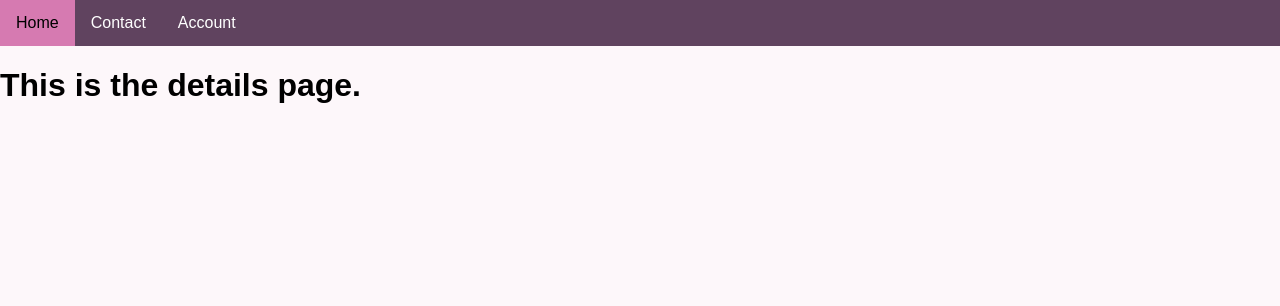
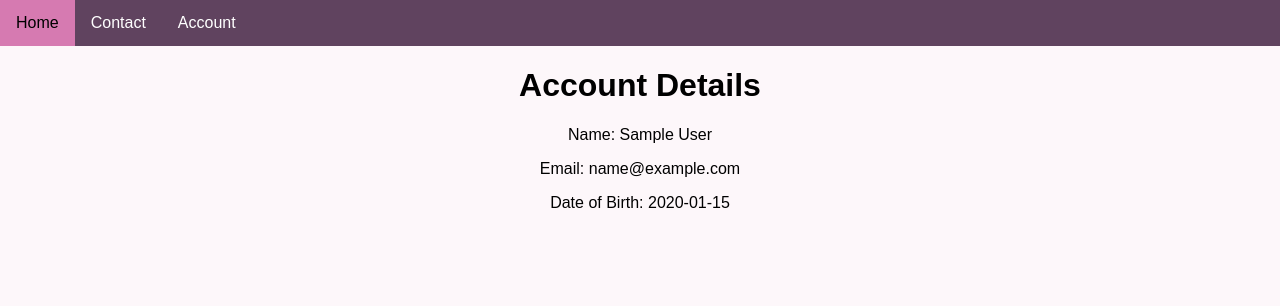
Before and after one commit to KenzyN27/software-sec-website, a Flask app: page /details in a window 1280 px wide. Shown: the top 306 px of the page. Run offline with Flask 3, Linux system fonts and the light colour scheme; a user stored in the database is signed in; tables that the repository leaves empty hold one stand-in row (values such as "Sample post"); some libraries are stand-ins or nearby versions.

Commit message:
Added openssl, excluded key/certs. Updated User data model + details page to display that data. Updated readme

```diff
--- a/Website/auth.py
+++ b/Website/auth.py
@@ -5,7 +5,7 @@ from . import db
 from email_validator import validate_email, EmailNotValidError
 from re import search
 from flask_login import login_user, login_required, logout_user, current_user
-from wtforms import Form, StringField, validators, PasswordField
+from wtforms import Form, StringField, validators, PasswordField, DateTimeField
 from flask_wtf import FlaskForm
 
 # setup Blueprint for authentication webpages
@@ -22,6 +22,7 @@ regex = '^(?=\S{8,30}$)(?=.+?\d)(?=.+?[a-z])(?=.+?[A-Z])(?=.+?[~!@#\$%\^&\*\(\)]
 class CreateAccountForm(FlaskForm):
     email = StringField('email', validators=[validators.InputRequired(),validators.Length(min=4)],render_kw={'placeholder':"Enter Email"})
     name = StringField('name', validators=[validators.InputRequired(),validators.Length(min=4,max=320)],render_kw={'placeholder':"Enter Name"})
+    dob = DateTimeField('dob', validators=[validators.InputRequired()], format='%Y-%m-%d')
     pswd1 = PasswordField('pswd1', validators=[validators.InputRequired(),validators.regexp(regex, message='Password must be secure. Requirements: A length of 8 to 20 characters, no spaces, and must contain at least one of each of the following: lowercase, uppercase, a number, and a symbol ( ~!@#$%^&*() )')],render_kw={'placeholder':"Enter Password"})
     pswd2 = PasswordField('pswd2', validators=[validators.InputRequired(),validators.Length(min=8, max=20),validators.EqualTo('pswd1', message='Passwords must match.')],render_kw={'placeholder':"Confirm Password"})
 
@@ -83,7 +84,7 @@ def create_account():
                 flash("User already exists.", category='error')
             else:
                 if not search('\s', form.pswd1.data):
-                    newUser = User(email = form.email.data, password = generate_password_hash(form.pswd1.data, method='pbkdf2'), name = form.name.data)
+                    newUser = User(email = form.email.data, password = generate_password_hash(form.pswd1.data, method='pbkdf2'), name = form.name.data, dateOfBirth = form.dob.data)
                     db.session.add(newUser)
                     db.session.commit()
 
@@ -91,10 +92,8 @@ def create_account():
                     return redirect(url_for('auth.login'))
                 else:
                     flash('Password must be secure. Requirements: A length of 8 to 30 characters, no spaces, and must contain at least one of each of the following: lowercase, uppercase, a number, and a symbol ( ~!@#$%^&*() )', category='error')
-                    return redirect(url_for('auth.create_account'))
         except EmailNotValidError:
             flash("Email must be a valid email.", category='error')
-            return redirect(url_for('auth.create_account'))
 
     return render_template("create_account.html", user=current_user, form=form)
 
--- a/Website/models.py
+++ b/Website/models.py
@@ -9,4 +9,5 @@ class User(db.Model, UserMixin):
     email = db.Column(db.String(320), unique=True, nullable=False)
     password = db.Column(db.String(20), nullable=False)
     name = db.Column(db.String(71), nullable=False)
+    dateOfBirth = db.Column(db.Date)
     loginAttempts = db.Column(db.Integer(), nullable=False, default=0)
--- a/Website/static/styles/formstyle.css
+++ b/Website/static/styles/formstyle.css
@@ -16,7 +16,7 @@
     height: 300px;
 }
 
-input[type=text], input[type=password] {
+input[type=text], input[type=password], input[type=date] {
     padding: 10px 20px;
     margin: 10px 0;
     display: inline-block;
--- a/Website/templates/base.html
+++ b/Website/templates/base.html
@@ -20,7 +20,7 @@
                 <div class="account-dropdown">
                     <button class="dropbtn" href="account">Account</button>
                     <div class="dropdown-stuff">
-                        <a href="details">Details</a>
+                        <a href="details">Account Details</a>
                         <a href="change_password">Change Password</a>
                         <a href="logout">Logout</a>
                     </div>
--- a/Website/templates/details.html
+++ b/Website/templates/details.html
@@ -1,5 +1,8 @@
-{% extends "base.html" %} {% block title %}details{% endblock %}
+{% extends "base.html" %} {% block title %}Account Details{% endblock %}
 
 {% block content %}
-<h1>This is the details page.</h1>
+<h1 align="center">Account Details</h1>
+<p align="center">Name: {{user.name}}</p>
+<p align="center">Email: {{user.email}}</p>
+<p align="center">Date of Birth: {{user.dateOfBirth}}</p>
 {% endblock %}
--- a/Website/templates/home.html
+++ b/Website/templates/home.html
@@ -1,5 +1,5 @@
 {% extends "base.html" %} {% block title %}Home{% endblock %}
 
 {% block content %}
-<h1>This is the homepage.</h1>
+<h1 align="center">Welcome {{user.name}}!</h1>
 {% endblock %}
--- a/main.py
+++ b/main.py
@@ -8,4 +8,5 @@ app = create_app()
 # only run the app if main.py executes
 if __name__ == '__main__':
     # debug is on during development
-    app.run(host='0.0.0.0', port=5000, debug=True, ssl_context=('cert.pem', 'key.pem'))
+    # default port is 5000 but that doesn't work with ssl
+    app.run(host='127.0.0.1', port=5001, ssl_context=('cert.pem', 'key.pem'))
```
Also changed, not shown: Website/templates/create_account.html (+4 -6 lines), README.md, 1 other file.
